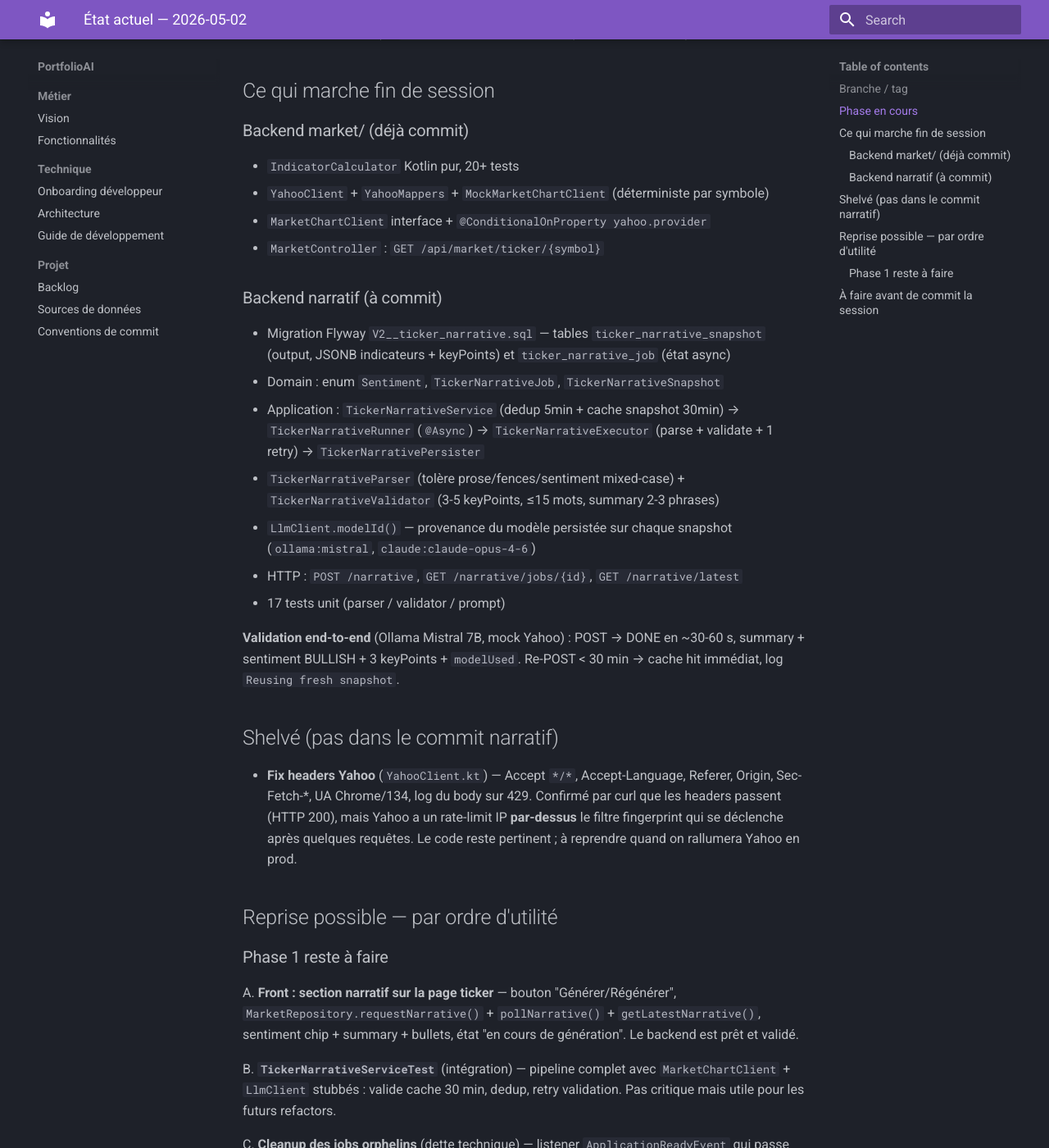
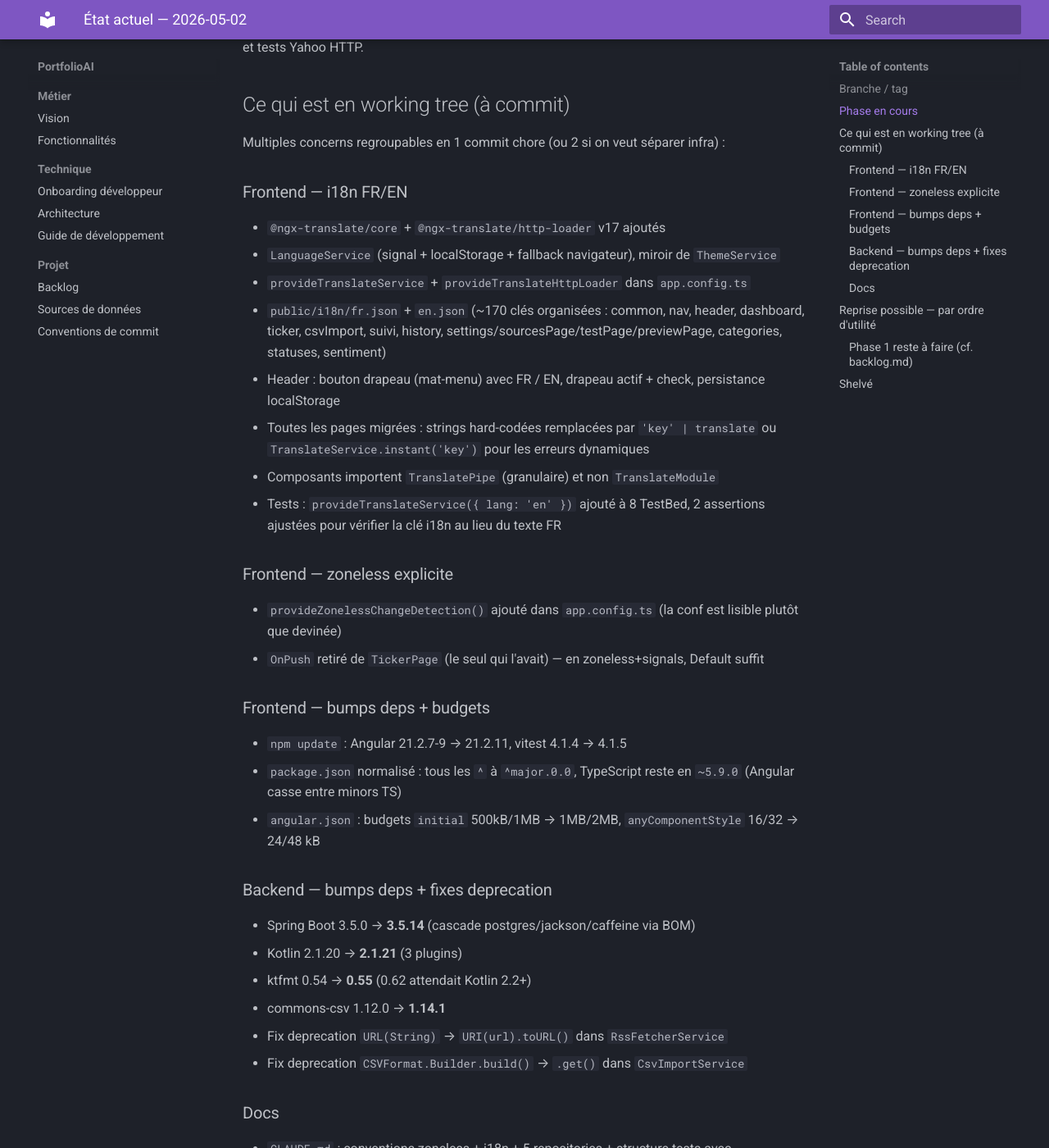
Before and after one commit to jv3n/trade, an MkDocs documentation site: the page built from docs/projet/etat-actuel.md, in a window 1280 px wide and 1400 px high, scrolled down 605 px. Shown: the whole window at 82% size. Built offline with MkDocs 1.6.1 and Material for MkDocs 9.7.7, drawn with Linux system fonts in a browser that asks for light colours; some of the changed text lies outside the part shown.

Commit message:
docs: update

```diff
--- a/docs/projet/etat-actuel.md
+++ b/docs/projet/etat-actuel.md
@@ -6,51 +6,70 @@ Snapshot de la session pour reprendre proprement la prochaine fois. Le détail l
 
 - Branche : `master`
 - Dernier tag : `v0.1.0` — clôture de la **Phase 0**
-- Derniers commits :
-  - `feat(market): add Yahoo client, indicator calculator and ticker dossier endpoint`
-  - `feat(market): add mock chart provider for local dev`
-  - **À commit (cette session)** : pipeline narratif LLM par ticker — voir plus bas.
+- Plusieurs commits déjà passés cette session : Yahoo client, mock provider, pipeline narratif LLM, tests-as-doc, fix CSV date timezone, onboarding doc, dashboard total agrégé, narratif front complet.
 
 ## Phase en cours
 
 **Phase 1 — Pivot ticker** (cf. `metier/fonctionnalites.md`). LLM = rédacteur, pas décideur.
 
-## Ce qui marche fin de session
+**État Phase 1** : critique livré 100 % côté backend ET frontend. Reste 🟡 `TickerNarrativeServiceTest` d'intégration et 🟡 liste cliquable des tickers, plus 🟢 sur Settings et tests Yahoo HTTP.
 
-### Backend market/ (déjà commit)
-- `IndicatorCalculator` Kotlin pur, 20+ tests
-- `YahooClient` + `YahooMappers` + `MockMarketChartClient` (déterministe par symbole)
-- `MarketChartClient` interface + `@ConditionalOnProperty yahoo.provider`
-- `MarketController` : `GET /api/market/ticker/{symbol}`
+## Ce qui est en working tree (à commit)
 
-### Backend narratif (à commit)
-- Migration Flyway `V2__ticker_narrative.sql` — tables `ticker_narrative_snapshot` (output, JSONB indicateurs + keyPoints) et `ticker_narrative_job` (état async)
-- Domain : enum `Sentiment`, `TickerNarrativeJob`, `TickerNarrativeSnapshot`
-- Application : `TickerNarrativeService` (dedup 5min + cache snapshot 30min) → `TickerNarrativeRunner` (`@Async`) → `TickerNarrativeExecutor` (parse + validate + 1 retry) → `TickerNarrativePersister`
-- `TickerNarrativeParser` (tolère prose/fences/sentiment mixed-case) + `TickerNarrativeValidator` (3-5 keyPoints, ≤15 mots, summary 2-3 phrases)
-- `LlmClient.modelId()` — provenance du modèle persistée sur chaque snapshot (`ollama:mistral`, `claude:claude-opus-4-6`)
-- HTTP : `POST /narrative`, `GET /narrative/jobs/{id}`, `GET /narrative/latest`
-- 17 tests unit (parser / validator / prompt)
+Multiples concerns regroupables en 1 commit chore (ou 2 si on veut séparer infra) :
 
-**Validation end-to-end** (Ollama Mistral 7B, mock Yahoo) : POST → DONE en ~30-60 s, summary + sentiment BULLISH + 3 keyPoints + `modelUsed`. Re-POST < 30 min → cache hit immédiat, log `Reusing fresh snapshot`.
+### Frontend — i18n FR/EN
 
-## Shelvé (pas dans le commit narratif)
+- `@ngx-translate/core` + `@ngx-translate/http-loader` v17 ajoutés
+- `LanguageService` (signal + localStorage + fallback navigateur), miroir de `ThemeService`
+- `provideTranslateService` + `provideTranslateHttpLoader` dans `app.config.ts`
+- `public/i18n/fr.json` + `en.json` (~170 clés organisées : common, nav, header, dashboard, ticker, csvImport, suivi, history, settings/sourcesPage/testPage/previewPage, categories, statuses, sentiment)
+- Header : bouton drapeau (mat-menu) avec FR / EN, drapeau actif + check, persistance localStorage
+- Toutes les pages migrées : strings hard-codées remplacées par `'key' | translate` ou `TranslateService.instant('key')` pour les erreurs dynamiques
+- Composants importent `TranslatePipe` (granulaire) et non `TranslateModule`
+- Tests : `provideTranslateService({ lang: 'en' })` ajouté à 8 TestBed, 2 assertions ajustées pour vérifier la clé i18n au lieu du texte FR
 
-- **Fix headers Yahoo** (`YahooClient.kt`) — Accept `*/*`, Accept-Language, Referer, Origin, Sec-Fetch-*, UA Chrome/134, log du body sur 429. Confirmé par curl que les headers passent (HTTP 200), mais Yahoo a un rate-limit IP **par-dessus** le filtre fingerprint qui se déclenche après quelques requêtes. Le code reste pertinent ; à reprendre quand on rallumera Yahoo en prod.
+### Frontend — zoneless explicite
+
+- `provideZonelessChangeDetection()` ajouté dans `app.config.ts` (la conf est lisible plutôt que devinée)
+- `OnPush` retiré de `TickerPage` (le seul qui l'avait) — en zoneless+signals, Default suffit
+
+### Frontend — bumps deps + budgets
+
+- `npm update` : Angular 21.2.7-9 → 21.2.11, vitest 4.1.4 → 4.1.5
+- `package.json` normalisé : tous les `^` à `^major.0.0`, TypeScript reste en `~5.9.0` (Angular casse entre minors TS)
+- `angular.json` : budgets `initial` 500kB/1MB → 1MB/2MB, `anyComponentStyle` 16/32 → 24/48 kB
+
+### Backend — bumps deps + fixes deprecation
+
+- Spring Boot 3.5.0 → **3.5.14** (cascade postgres/jackson/caffeine via BOM)
+- Kotlin 2.1.20 → **2.1.21** (3 plugins)
+- ktfmt 0.54 → **0.55** (0.62 attendait Kotlin 2.2+)
+- commons-csv 1.12.0 → **1.14.1**
+- Fix deprecation `URL(String)` → `URI(url).toURL()` dans `RssFetcherService`
+- Fix deprecation `CSVFormat.Builder.build()` → `.get()` dans `CsvImportService`
+
+### Docs
+
+- `CLAUDE.md` : conventions zoneless + i18n + 5 repositories + structure tests avec `provideTranslateService`
+- `architecture.md` : décisions techniques "Zoneless explicite" + "i18n runtime via ngx-translate", module `core/` enrichi (5 repos + theme + language services)
+- `developpement.md` : structure frontend mise à jour avec `public/i18n/` + `language.service.ts`
+- `developper.md` : section "Switcher la langue" ajoutée dans le walkthrough
 
 ## Reprise possible — par ordre d'utilité
 
-### Phase 1 reste à faire
-A. **Front : section narratif sur la page ticker** — bouton "Générer/Régénérer", `MarketRepository.requestNarrative()` + `pollNarrative()` + `getLatestNarrative()`, sentiment chip + summary + bullets, état "en cours de génération". Le backend est prêt et validé.
+### Phase 1 reste à faire (cf. `backlog.md`)
 
-B. **`TickerNarrativeServiceTest`** (intégration) — pipeline complet avec `MarketChartClient` + `LlmClient` stubbés : valide cache 30 min, dedup, retry validation. Pas critique mais utile pour les futurs refactors.
+A. **`TickerNarrativeServiceTest`** (intégration) — pipeline complet avec `MarketChartClient` + `LlmClient` stubbés : valide cache 30 min, dedup, retry validation. ~30 min.
 
-C. **Cleanup des jobs orphelins** (dette technique) — listener `ApplicationReadyEvent` qui passe les `PENDING` en `ERROR` au boot. ~15 min.
+B. **Liste cliquable des tickers détenus** sur le dashboard — petite UX win, ~20 min.
 
-D. **Plan B Yahoo** (quand on rallume) — appliquer le shelve, logger les retries 429 avec backoff, ou bascule Twelve Data / Finnhub si l'IP-rate-limit reste un souci.
+C. **Cleanup des jobs orphelins** au boot (dette technique) — listener `ApplicationReadyEvent`. ~15 min.
 
-## À faire avant de commit la session
-1. ✓ `./gradlew test` passe (tests narratif + suite complète).
-2. ✓ Backend end-to-end validé (POST → poll → snapshot, cache hit confirmé).
-3. ✓ Docs alignées (`backlog.md`, `architecture.md`, `CLAUDE.md`, ce fichier).
-4. Commit narratif proposé : `feat(analysis): add async per-ticker LLM narrative pipeline`.
+D. **Settings adaptés Phase 1** — test source Yahoo + prompt-preview par ticker. 🟢 basse priorité.
+
+E. **Plan B Yahoo** — réappliquer le shelve headers + retry/backoff, ou bascule Twelve Data / Finnhub si IP-rate-limit persiste.
+
+## Shelvé
+
+- **Fix headers Yahoo** — non commité, à reprendre quand on rallumera Yahoo en prod (cf. piste E).
--- a/docs/technique/architecture.md
+++ b/docs/technique/architecture.md
@@ -106,10 +106,11 @@ Utilitaires transverses : `GlobalExceptionHandler` (mapping uniforme des erreurs
 Hexagonal léger sous `frontend/src/app/` :
 
 - **`core/`** — ports + HTTP adapters
-  - `*.repository.ts` (abstract class — port)
+  - `*.repository.ts` (abstract class — port). 5 repositories : Portfolio, Analysis, Settings, Snapshot, Market.
   - `adapters/*.http.ts` (HttpXxxRepository — adapter)
   - Wiring : `app.config.ts` `{ provide: XxxRepository, useClass: HttpXxxRepository }`
-  - `theme.service.ts` (signal + persist localStorage)
+  - `theme.service.ts` + `language.service.ts` — couples symétriques (signal + persist localStorage), drivés par le toolbar header
+- **`public/i18n/`** — fichiers de traduction `<lang>.json` (FR + EN), servis comme assets statiques par le HTTP loader de `ngx-translate`
 - **`features/`** — *primary adapters*
   - `dashboard/` — portefeuille + lien vers les dossiers ticker
   - `ticker/` — dossier par symbole (Phase 1, à venir)
@@ -171,6 +172,10 @@ Deux migrations Flyway aujourd'hui : `V1__init.sql` (schéma Phase 0) et `V2__ti
 
 **Tokens de thème** — variables CSS sur `:root`, override sur `[data-theme='light']`. Material 3 wired en dual-theme. Default = sombre. Toggle dans le header, persistance localStorage, anti-FOUC via script inline dans `index.html`.
 
+**Zoneless explicite** — `provideZonelessChangeDetection()` dans `app.config.ts`, pas de `zone.js` installé. La state est 100 % signal-based : un template re-rend automatiquement quand un signal qu'il lit change, plus une intercepte sur les events handlers et l'`async` pipe. Pas besoin d'`OnPush` puisque le rebuild est déjà opt-in par construction. La config est rendue lisible plutôt que devinée.
+
+**i18n runtime via `ngx-translate`** — fichiers `public/i18n/<lang>.json` chargés via le HTTP loader (assets statiques). Composants importent `TranslatePipe` (granulaire, pas tout `TranslateModule`). `LanguageService` est le miroir signal-based de `ThemeService` : signal + localStorage + fallback navigateur (`fr-*` → `fr`, sinon `en`). Le switcher header utilise un `mat-menu` avec drapeaux unicode. Aucune string utilisateur en dur dans le code — uniquement des clés. Les erreurs dynamiques côté TS passent par `TranslateService.instant('key', { params })`.
+
 ### Gelé Phase 0 (référence)
 
 Les décisions ci-dessous concernent du code **gelé** mais conservé. À relire si on réactive le pipeline portefeuille en Phase 4.
```
Also changed, not shown: .claude/CLAUDE.md (+4 -2 lines), docs/technique/developpement.md (+5 -2 lines), docs/technique/developper.md (+7 -1 lines).
